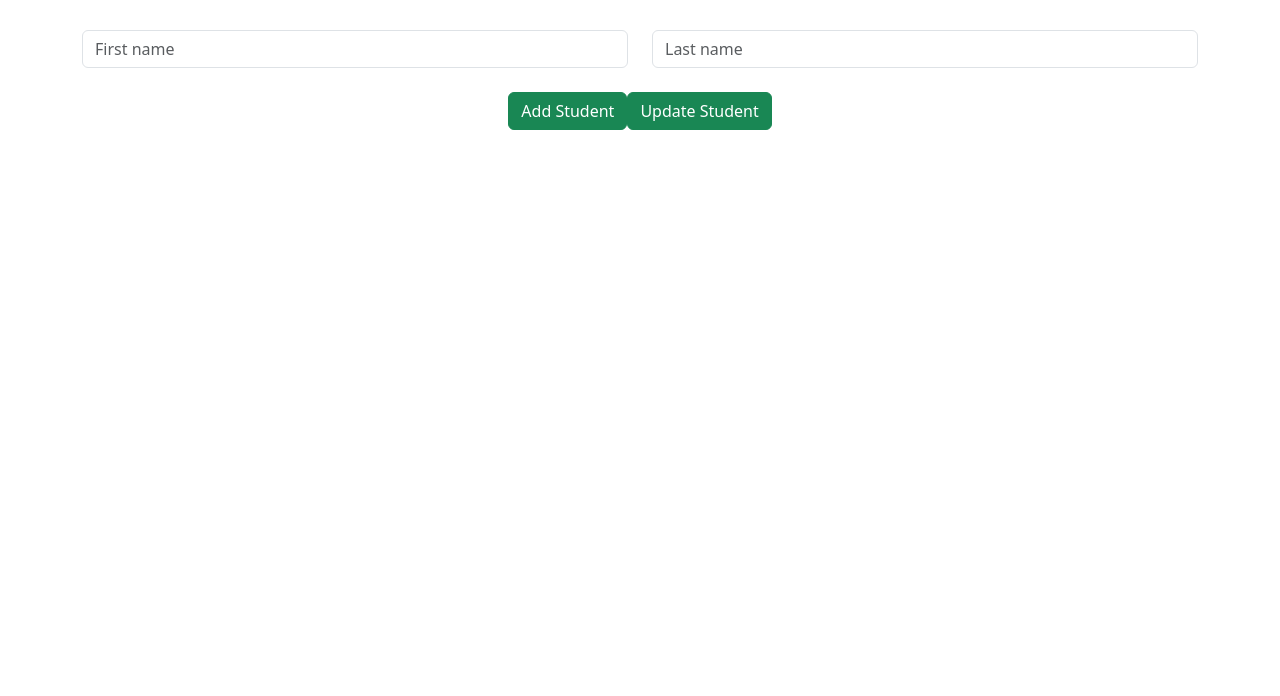
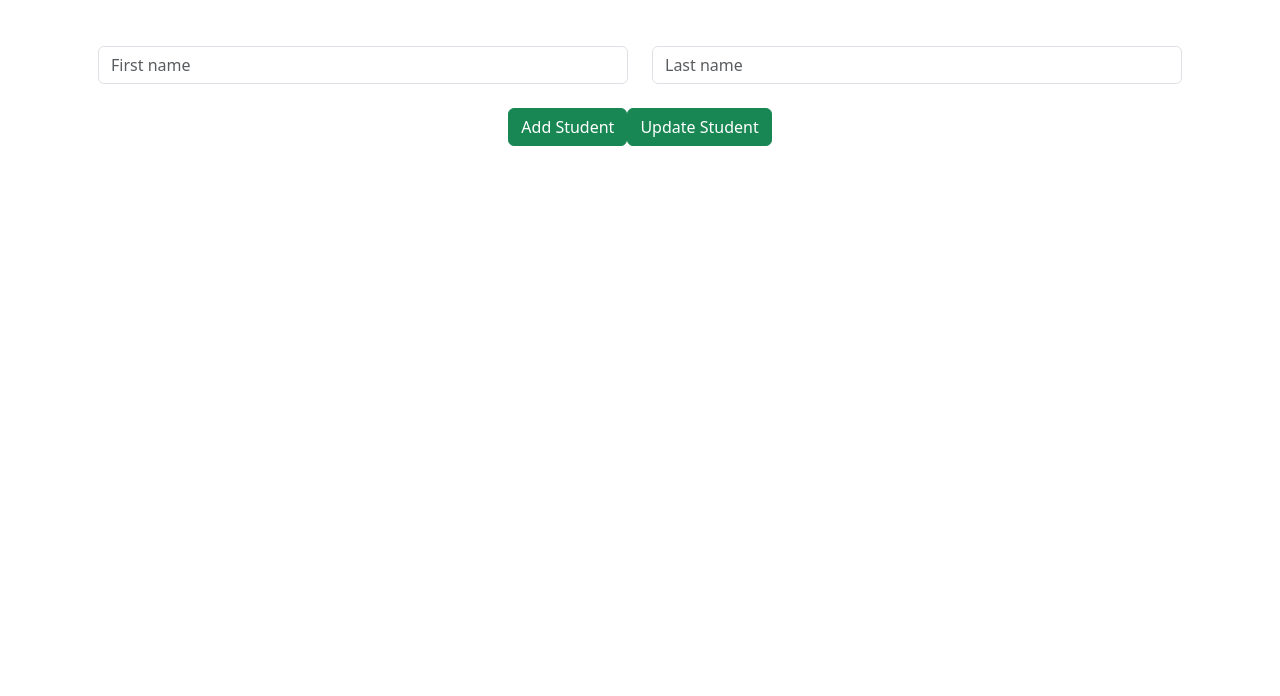
Before and after one commit to PieroCarimi/Register, a plain HTML site: page index.html in a window 1280 px wide. Shown: the part 104-800 px from the top of the page. Drawn offline with nearby package versions, Linux system fonts and the light colour scheme.

Commit message:
feat(form): modified margin and padding of the form

```diff
--- a/index.html
+++ b/index.html
@@ -11,7 +11,7 @@
     <div class="container">
         <h2 class="mt-5 mb-5 d-flex justify-content-center">REGISTER</h2>
         <div class="mb-5">
-            <form id="registerForm">
+            <form id="registerForm" class="p-3">
                 <div class="row">
                     <div class="col">
                         <input type="text" class="form-control" placeholder="First name" id="name">
@@ -20,7 +20,7 @@
                         <input type="text" class="form-control" placeholder="Last name" id="lastName">
                     </div>
                 </div>
-                <div class="d-flex justify-content-center mt-4 mb-5">
+                <div class="d-flex justify-content-center mt-4 mb-4">
                     <button type="submit" class="btn btn-success" id="addStudent" onclick="AddStudent()">Add Student</button>
                     <button type="submit" class="btn btn-success" id="updateStudent" onclick="UpdateStudent()">Update Student</button>
                 </div>
```
